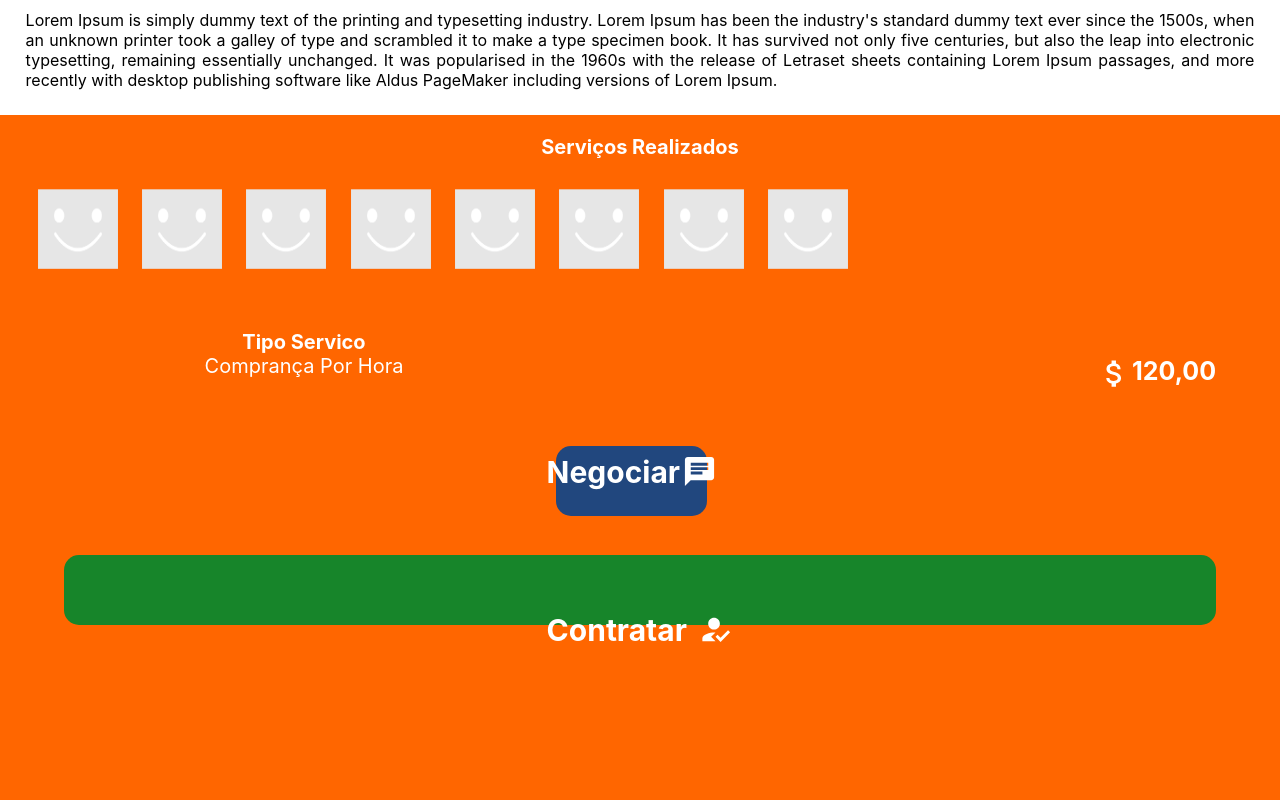
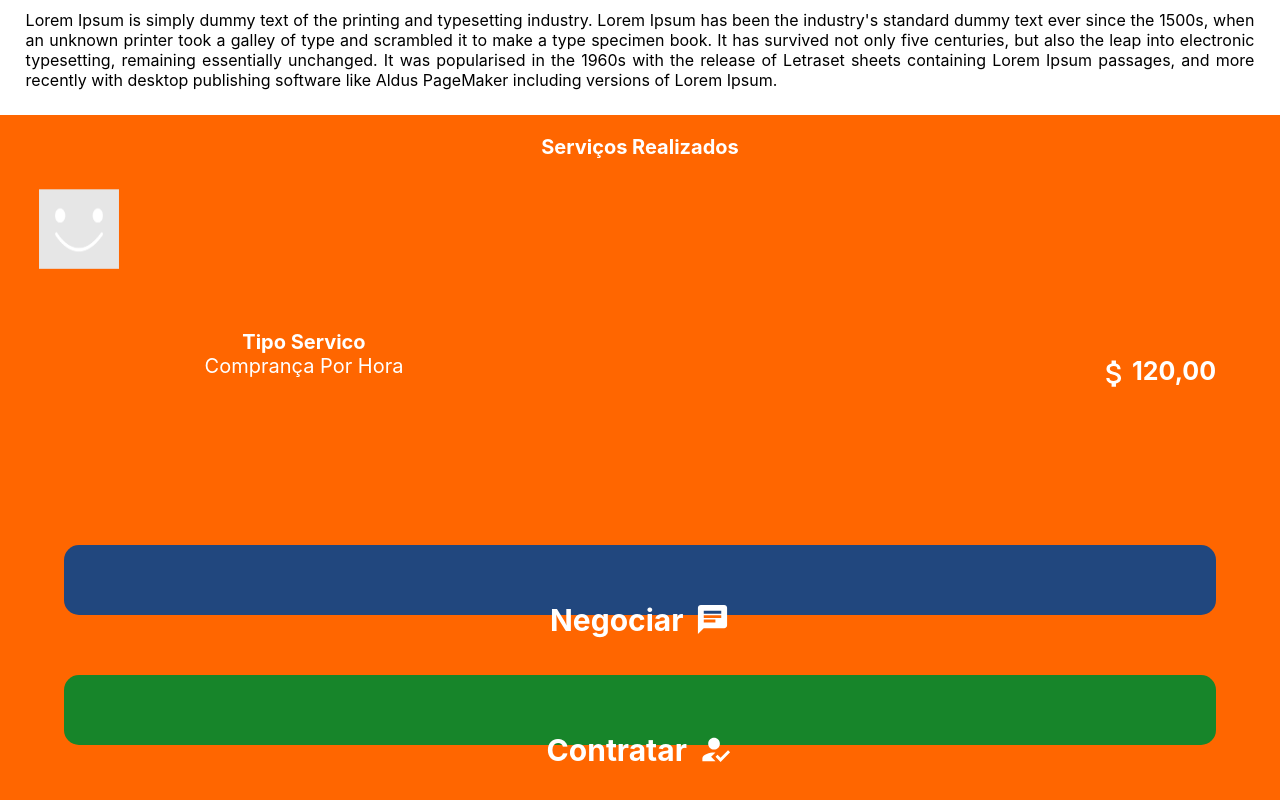
Before and after one commit to Rogerhsc/react-web-tcc, a React (Create React App) app: page /1/servicos/1/1 in a window 1280 px wide. Shown: the part 552-1352 px from the top of the page. Before the commit the page ends 1241 px from the top, so only its background shows below. Built offline with nearby package versions, Linux system fonts and the light colour scheme.

Commit message:
correção de rotas e nova view, instalação do sass

```diff
--- /dev/null
+++ b/src/components/lastWork/index.js
@@ -0,0 +1,15 @@
+import React, { Component } from 'react'
+import ReturnHeader from '../returnHeader';
+
+export default class WorkComent extends Component {
+    componentDidMount(){
+        debugger;
+    }
+  render() {
+    return (
+      <div className="container">
+        <ReturnHeader lastRoute={`/${this.props.match.params.userId}/servicos/${this.props.match.params.categoria}/${this.props.match.params.perfil}`}></ReturnHeader>
+      </div>
+    )
+  }
+}
--- a/src/components/perfilAnuncio/index.js
+++ b/src/components/perfilAnuncio/index.js
@@ -14,7 +14,7 @@ export default class PerfilAnuncio extends Component {
     return (
       <div className="containerMenu">
         <ReturnHeader
-          lastRoute={`${this.props.match.params.userId}/servicos/${this.props.match.params.categoria}`}
+          lastRoute={`/${this.props.match.params.userId}/servicos/${this.props.match.params.categoria}`}
         ></ReturnHeader>
         <div className="perfilAvaliacao">
           <div className="perfilStars">
@@ -58,14 +58,10 @@ export default class PerfilAnuncio extends Component {
           </p>
         </div>
         <div className="perfilAnuncioRealizado">
-          <img src={require("../../image/defaultImg.png")} />
-          <img src={require("../../image/defaultImg.png")} />
-          <img src={require("../../image/defaultImg.png")} />
-          <img src={require("../../image/defaultImg.png")} />
-          <img src={require("../../image/defaultImg.png")} />
-          <img src={require("../../image/defaultImg.png")} />
-          <img src={require("../../image/defaultImg.png")} />
-          <img src={require("../../image/defaultImg.png")} />
+          <Link to={`${this.props.match.params.perfil}/${101516}`}>
+            <img src={require("../../image/defaultImg.png")} />
+          </Link>
+
         </div>
         <div className="perfilAvaliacao">
           <div className="txtTipoServico">
@@ -78,16 +74,18 @@ export default class PerfilAnuncio extends Component {
           </div>
         </div>
         <div className="buttonsGroup-one">
-          <Link>
-            <div className="customButtom-one">
+
+          <div className="customButtom-one">
+            <Link>
               <b>Negociar</b>
               <Chat fontSize="large"></Chat>
-            </div>
-          </Link>
-
+            </Link>
+          </div>
           <div className="customButtom-two">
-            <b>Contratar</b>
-            <HowToReg fontSize="large"></HowToReg>
+            <Link>
+              <b>Contratar</b>
+              <HowToReg fontSize="large"></HowToReg>
+            </Link>
           </div>
         </div>
         <footer></footer>
--- a/src/components/perfilAnuncio/style.css
+++ b/src/components/perfilAnuncio/style.css
@@ -1,4 +1,4 @@
-.perfilAnuncioTxtNome{
+.perfilAnuncioTxtNome {
     display: flex;
     width: 100%;
     justify-content: center;
@@ -7,11 +7,12 @@
     color: white;
 }
 
-.perfilAnuncioDesc{
+.perfilAnuncioDesc {
     background-color: white;
     padding: 2%;
     text-align: justify;
 }
+
 .perfilAnuncioRealizado {
     display: flex;
     width: 95%;
@@ -22,22 +23,25 @@
     align-items: center;
     margin-left: 2%;
 }
-.perfilAnuncioRealizado img{
+
+.perfilAnuncioRealizado img {
     width: 80px;
     height: 80px;
     margin: 0% 1% 0% 1%;
 }
-.perfilAnuncioRealizado::-webkit-scrollbar{
+
+.perfilAnuncioRealizado::-webkit-scrollbar {
     height: 8px;
     background-color: #F5F5F5;
+}
 
-}
-.perfilAnuncioRealizado::-webkit-scrollbar-thumb{
+.perfilAnuncioRealizado::-webkit-scrollbar-thumb {
     background-color: rgb(192, 192, 192);
     border-radius: 8px;
     transition-delay: 0.4s;
 }
-.perfilAnuncioRealizado::-webkit-scrollbar-thumb:active{
+
+.perfilAnuncioRealizado::-webkit-scrollbar-thumb:active {
     background-color: rgb(27, 27, 27);
 }
 
@@ -46,25 +50,27 @@
     height: 80px;
     margin: 0% 1% 0% 1%;
 }
+
 .perfilAvaliacao {
     display: flex;
     width: 100%;
     flex-direction: row;
+}
 
-}
 .perfilStars {
     display: flex;
     flex-direction: column;
     margin: 2%;
     width: 50%;
     color: white;
+}
 
-}
-.perfilStars legend{
+.perfilStars legend {
     font-weight: bold;
     margin-left: 8%;
 }
-.perfilQtdServicos{
+
+.perfilQtdServicos {
     display: flex;
     flex-direction: column;
     margin: 2%;
@@ -73,21 +79,25 @@
     font-weight: bold;
     margin-left: 15%;
 }
-.perfilQtdServicos legend{
+
+.perfilQtdServicos legend {
     font-weight: bold;
     display: flex;
     width: 100%;
     justify-content: center;
 }
-.txtQtdServicos{
+
+.txtQtdServicos {
     display: flex;
     width: 100%;
     justify-content: center;
 }
-.txtQtdServicos b{
+
+.txtQtdServicos b {
     margin-left: 2%;
 }
-.txtValorServico{
+
+.txtValorServico {
     display: flex;
     width: 50%;
     flex-direction: row;
@@ -96,9 +106,11 @@
     margin-right: 5%;
     margin-top: 6%;
 }
+
 .txtValorServico b {
     font-size: 25px;
 }
+
 .txtTipoServico {
     color: white;
     display: flex;
@@ -109,7 +121,7 @@
     font-size: 20px;
 }
 
-.buttonsGroup-one{
+.buttonsGroup-one {
     display: flex;
     width: 100%;
     justify-content: center;
@@ -118,11 +130,20 @@
     align-items: center;
     margin-top: 3%;
 }
+
 .customButtom-one {
     display: flex;
     flex-direction: row;
+    width: 90%;
+    height: 70px;
+    margin-bottom: 11%;
+}
+
+.customButtom-one a {
+    display: flex;
+    flex-direction: row;
     justify-content: center;
-    width: 90%;
+    width: 100%;
     height: 70px;
     background-color: rgb(33, 71, 126);
     border-radius: 15px;
@@ -130,39 +151,52 @@
     cursor: pointer;
     margin-top: 10%;
 }
-.customButtom-one:active{
+
+.customButtom-one:active a {
     background-color: rgb(0, 106, 255);
 }
-.customButtom-one svg{
+
+.customButtom-one svg {
     margin-top: 5%;
     margin-left: 1%;
 }
-.customButtom-one b{
+
+.customButtom-one b {
     font-size: 30px;
     margin-top: 5%;
 }
 
 .customButtom-two {
+    display: flex;
+    flex-direction: row;
+    width: 90%;
+    height: 70px;
+    margin-bottom: 11%;
+}
+
+.customButtom-two a {
     margin-top: 3%;
     display: flex;
     flex-direction: row;
     justify-content: center;
-    width: 90%;
+    width: 100%;
     height: 70px;
     background-color: rgb(23, 133, 42);
     border-radius: 15px;
     color: white;
     cursor: pointer;
 }
-.customButtom-two:active {
+
+.customButtom-two:active a {
     background-color: rgb(40, 255, 75);
 }
 
-.customButtom-two svg{
+.customButtom-two svg {
     margin-top: 5%;
     margin-left: 1%;
 }
-.customButtom-two b{
+
+.customButtom-two b {
     font-size: 30px;
     margin-top: 5%;
 }
--- a/src/routes.js
+++ b/src/routes.js
@@ -7,6 +7,7 @@ import ViewAnuncios from './components/viewAnuncios/index'
 import PerfilAnuncio from './components/perfilAnuncio/index';
 import Analitics from './components/viewAnalitics/index';
 import Chat from './components/chat/index';
+import WorkComent from './components/lastWork/index';
 
 const Routes = () => (
     <BrowserRouter>
@@ -15,6 +16,7 @@ const Routes = () => (
             <Route exact path="/:userId/menu" component={LateralMenu} />
             <Route exact path="/:userId/servicos/:categoria" component={ViewAnuncios}></Route>
             <Route exact path="/:userId/servicos/:categoria/:perfil" component={PerfilAnuncio}></Route>
+            <Route exact path="/:userId/servicos/:categoria/:perfil/:work" component={WorkComent}></Route>
             <Route exact path="/:userId/analitcs/" component={Analitics}></Route>
             <Route exact path="/:userId/servicos/:categoria/:perfil/:anuncioId" component={Chat}></Route>
         </Switch>
```
Also changed, not shown: src/components/lastWork/style.scss (added).
